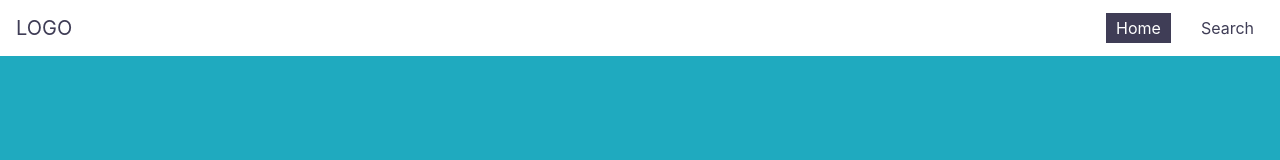
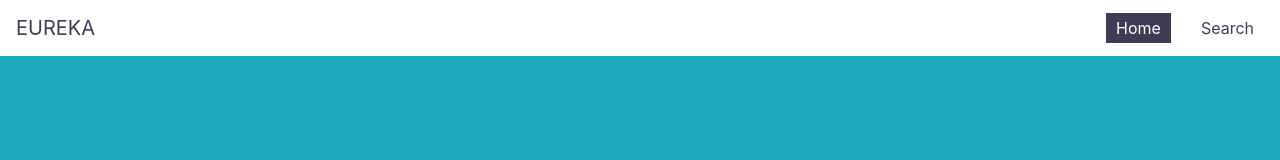
Before and after one commit to tanishabisht/App-Eureka, a React (Create React App) app: page /#/home in a window 1280 px wide. Shown: the top 160 px of the page. Built offline with nearby package versions, Linux system fonts and the light colour scheme.

Commit message:
logo changed

```diff
--- a/src/Components/Navbar/Navbar.js
+++ b/src/Components/Navbar/Navbar.js
@@ -7,7 +7,7 @@ import './navbar.scss'
 const NavbarComponent = () => {
   return (
     <Navbar collapseOnSelect expand="lg" className='navbarWrapper'>
-        <Navbar.Brand className='nav_logo' href="/home">LOGO</Navbar.Brand>
+        <Navbar.Brand className='nav_logo' href="/home">EUREKA</Navbar.Brand>
         <Navbar.Toggle aria-controls="responsive-navbar-nav" />
         <Navbar.Collapse id="responsive-navbar-nav">
         <nav className="ml-auto">
```
